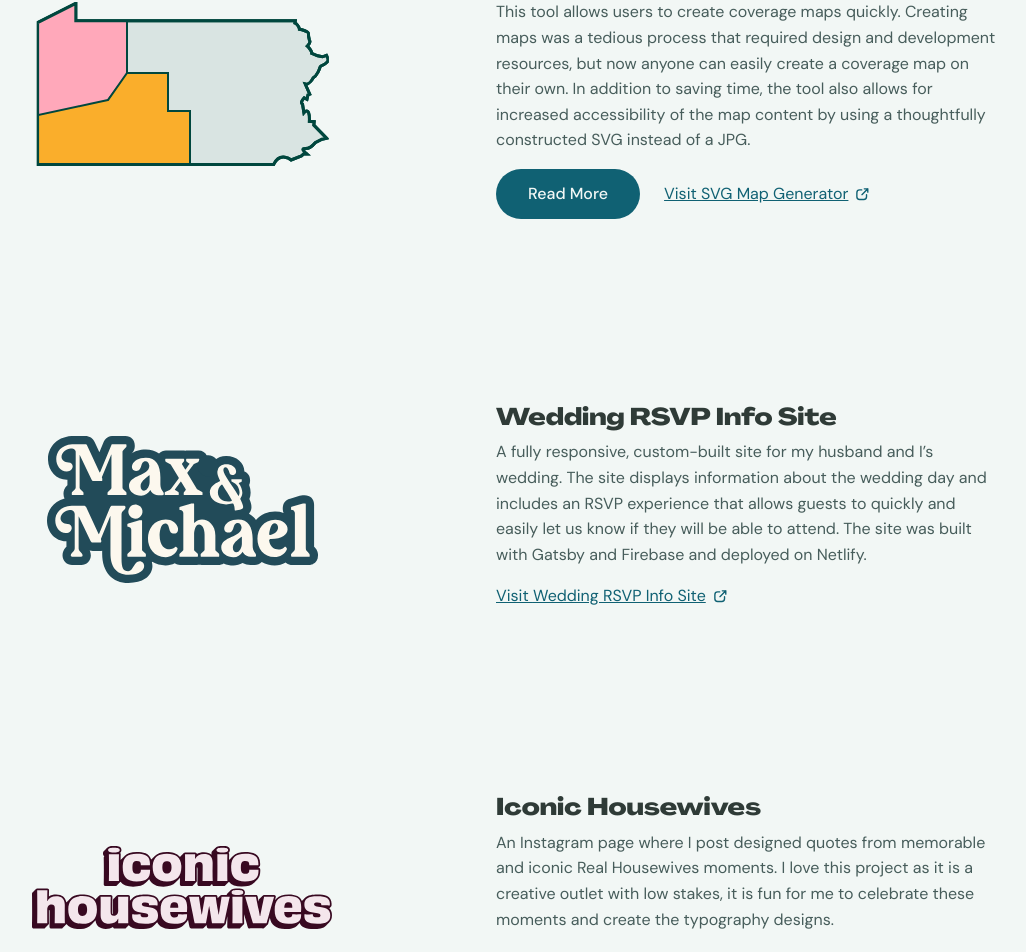
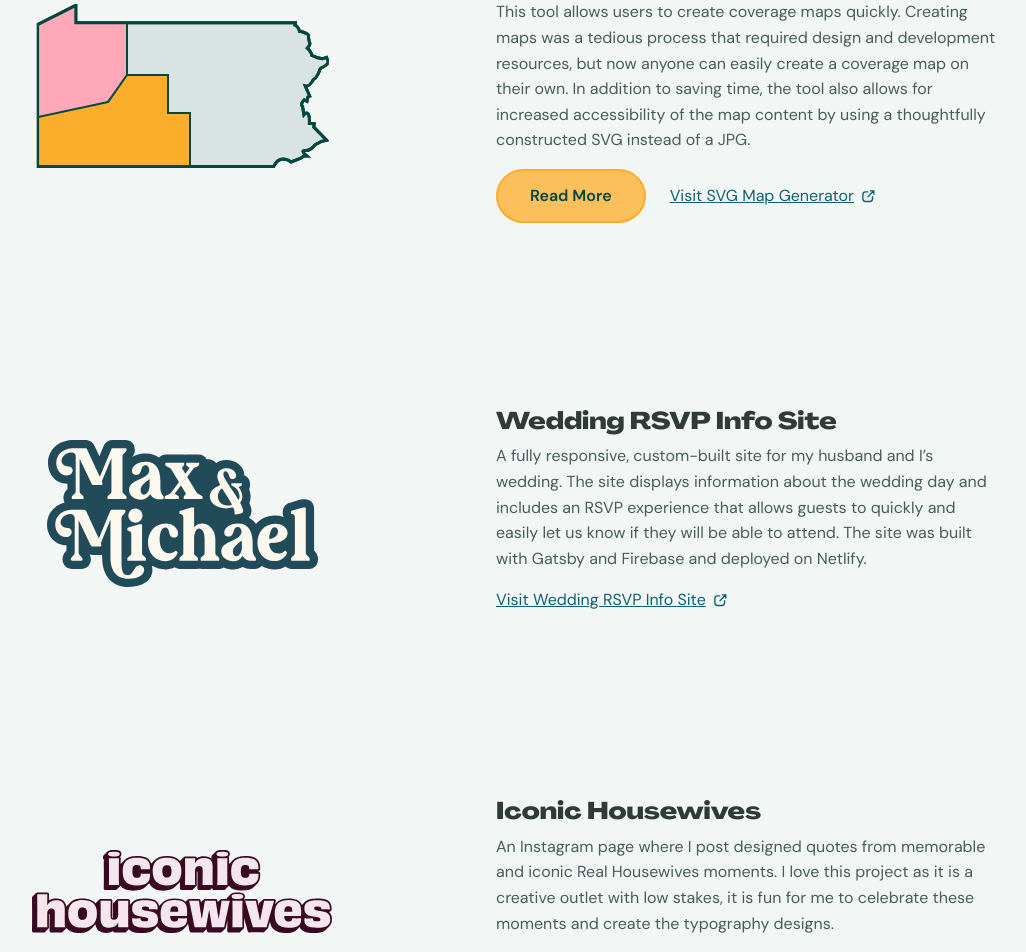
Before and after one commit to maxleee/personal-site, a Next.js app: page / in a window 1280 px wide. Shown: the part 2184-3136 px from the top of the page, without its empty margins (176-1202 px from the left). Built offline with nearby package versions, Linux system fonts and the light colour scheme.

Commit message:
yellow button style

```diff
--- a/styles/global.scss
+++ b/styles/global.scss
@@ -3,6 +3,7 @@
   --dark-green: #00473e;
   --gray: #475d5b;
   --mustard: #faae2b;
+  --mustard-lighter: #fbc05b;
   --pink: #ffa8ba;
   --salmon: #fa5246;
   --blue: #106173;
@@ -398,10 +399,13 @@ header {
   padding-inline: 5rem;
 }
 .button-link {
-  background-color: var(--blue);
+  background-color: var(--mustard-lighter);
+  color: var(--dark-green);
+  position: relative;
+  z-index: 10;
+  border: 2px solid var(--mustard);
   border-radius: 40px;
   font-size: 0.875rem;
-  color: var(--light-green);
   padding: 0.375rem 0.75rem;
   text-decoration: none;
   font-weight: 500;
@@ -410,26 +414,40 @@ header {
   gap: 0.5rem;
   width: fit-content;
   transition: 0.3s ease;
-
+  &:before {
+    content: '';
+    position: absolute;
+    inset: 0;
+    width: 100%;
+    height: 100%;
+    border-radius: 40px;
+    border-bottom: 2px solid var(--mustard);
+    transition: 0.3s ease;
+  }
   svg {
     height: 0.875rem;
   }
   &.large {
     padding: 0.75rem 2rem;
     font-size: 1rem;
-
+    font-weight: 600;
     &:hover {
-      background-color: var(--blue-darker);
-      color: var(--blue);
-      transform: scale(1.02);
+      transform: translateY(-4px);
+      &:before {
+        border-bottom-width: 6px;
+      }
     }
   }
   &:hover {
-    background-color: var(--blue-darker);
-    text-decoration: none;
-    color: var(--light-green);
+    background-color: var(--mustard-lighter);
+    color: var(--dark-green);
+    transform: translateY(-2px);
+    &:before {
+      border-bottom-width: 4px;
+    }
   }
 }
+
 .project-detail-intro {
   padding-inline: 5rem;
   display: flex;
```
